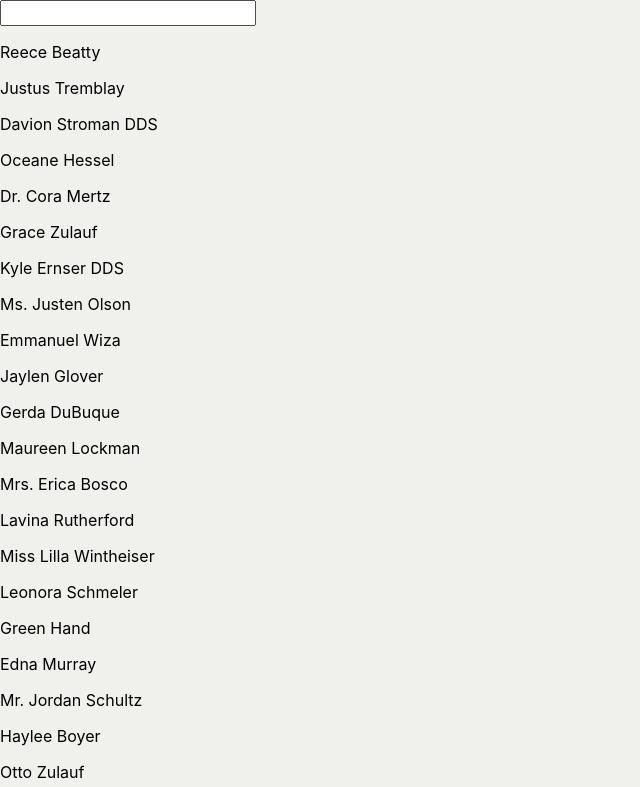
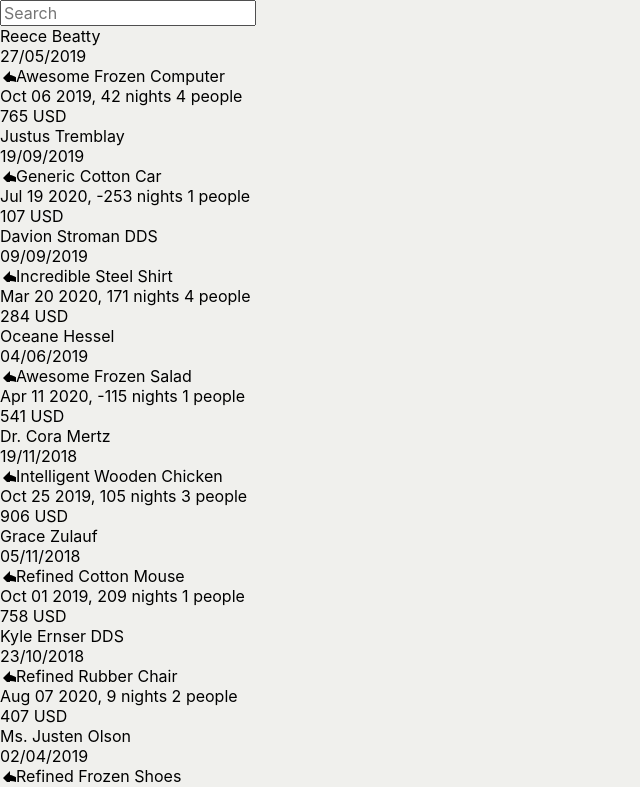
Before and after one commit to lodgify/recruiting-ui-app, a Next.js app: page / in a window 1280 px wide. Shown: the top 787 px of the page, without its empty margins (0-640 px from the left). Built offline with nearby package versions, Linux system fonts and the light colour scheme.

Commit message:
Use BookingList component

```diff
--- a/modules/bookings/components/BookingsPage/BookingsList.js
+++ b/modules/bookings/components/BookingsPage/BookingsList.js
@@ -1,26 +1,28 @@
 import React, { useState } from 'react';
-import {arrayOf, shape, string } from 'prop-types';
+import { arrayOf, shape, string } from 'prop-types';
+
+import BookingItem from '../BookingItem'
+import styles from './styles.css';
 
 const BookingsList = props => {
-
   const [filter, setFilter] = useState('');
 
-  const filteredBookings = props.data.filter(booking => booking.guestName.toLowerCase().includes(filter))
+  const filteredBookings = props.data.filter(booking =>
+    booking.guestName.toLowerCase().includes(filter.toLowerCase()),
+  );
 
   return (
-    <>
-        <input type="text" value={filter} onChange={e => setFilter(e.target.value)}></input>
-        <p>{filter}</p>
-        {filteredBookings.map(booking => {
-        return (
-            <div key={booking.id}>
-                <p>{booking.guestName}</p>
-            </div>
-        )
-        })}
-    </>
-    );
-}
+    <div className={styles.BookingsList}>
+      <input
+        placeholder="Search"
+        type="text"
+        value={filter}
+        onChange={e => setFilter(e.target.value)}
+      />
+      {filteredBookings.map(booking => <BookingItem key={booking.id} booking={booking}></BookingItem>)}
+    </div>
+  );
+};
 
 BookingsList.propTypes = {
   data: arrayOf(shape({ guestName: string })),
```
